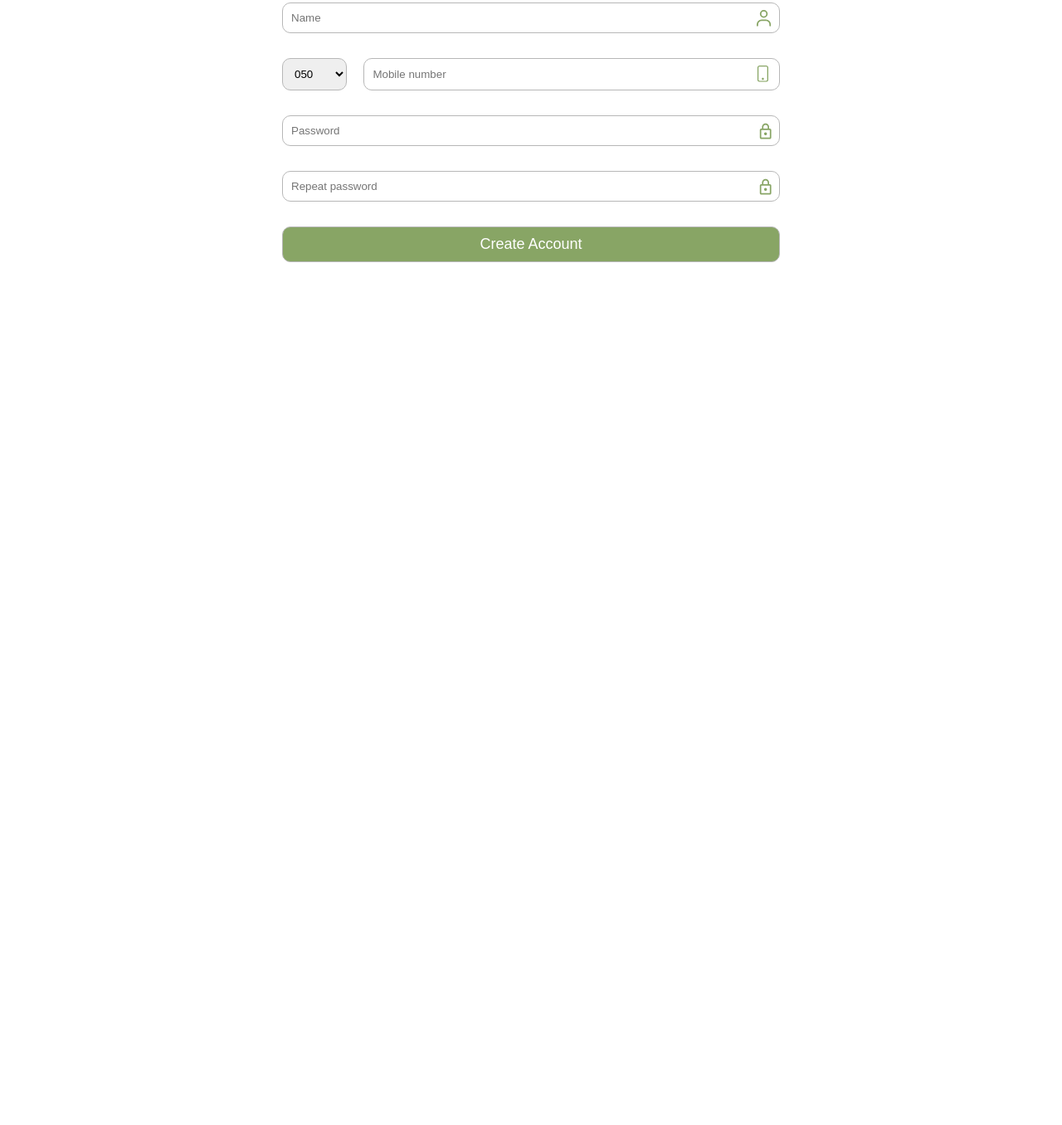
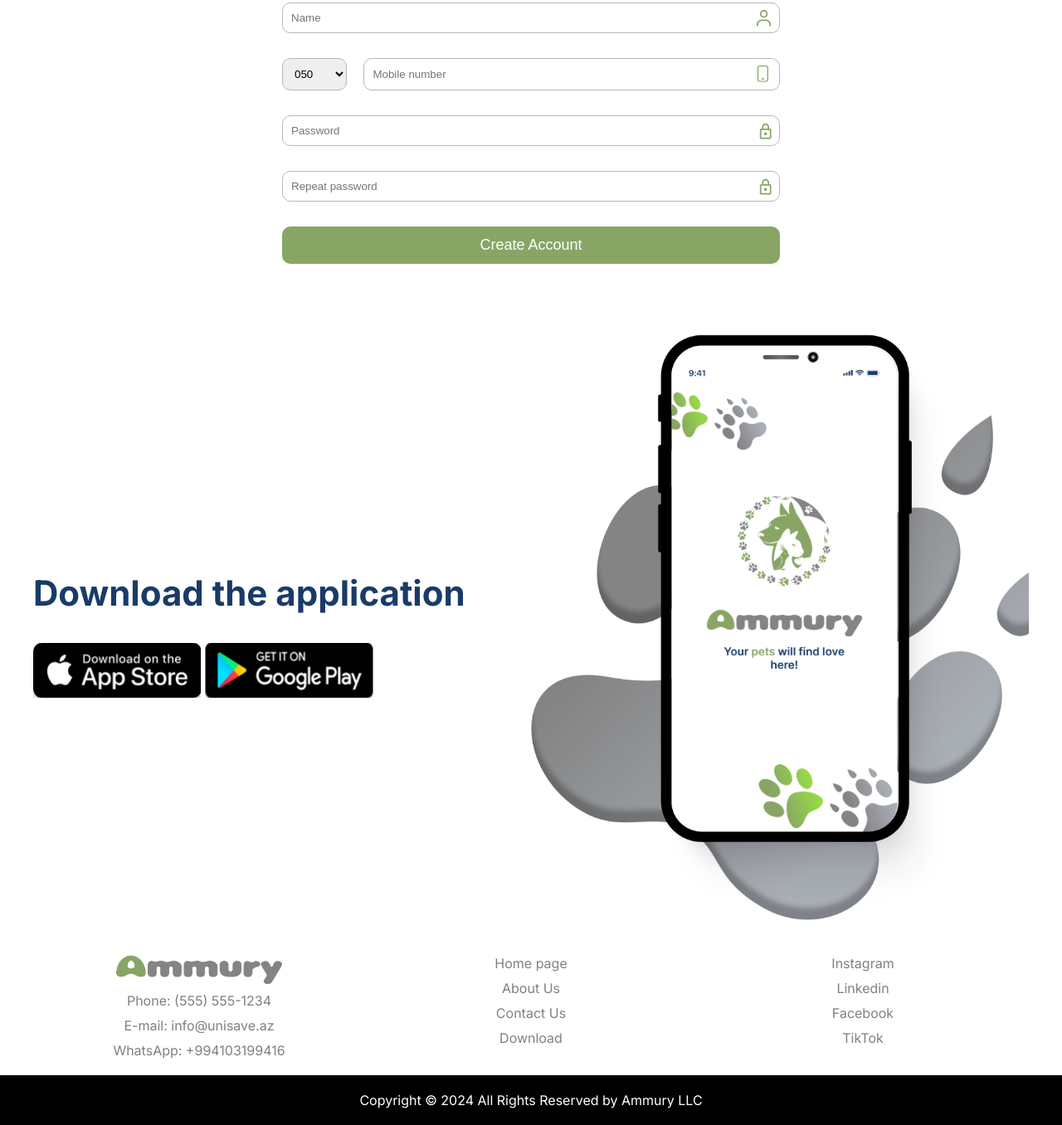
Before and after one commit to emilka1337/Ammury, a plain HTML site: page index.html in a window 1280 px wide. Shown: the part 2658-4014 px from the top of the page at 83% size. Before the commit the page ends 3054 px from the top, so only its background shows below. Drawn offline with nearby package versions, Linux system fonts and the light colour scheme.

Commit message:
footer added

```diff
--- a/index.html
+++ b/index.html
@@ -162,6 +162,49 @@
             </div>
         </form>
     </section>
+
+    <section class="download">
+        <div class="download-container">
+            <div class="left">
+                <h2>Download the application</h2>
+                <div class="app-links">
+                    <a href="#"><img src="./img/Link apple.png" alt="App Store Link"></a>
+                    <a href="#"><img src="./img/Link google.png" alt="Google Play Link"></a>
+                </div>
+            </div>
+            <div class="right">
+                <img src="./img/Group 36.png" alt="">
+                <img src="./img/Vector.png" alt="">
+            </div>
+        </div>
+    </section>
+
+    <footer>
+        <div class="links">
+            <ul>
+                <li><img src="./img/Ammury.png" alt=""></li>
+                <li><a href="tel:5555551234">Phone: (555) 555-1234</a></li>
+                <li><a href="mailto:info@unisave.az">E-mail: info@unisave.az</a></li>
+                <li><a href="#">WhatsApp: +994103199416</a></li>
+            </ul>
+            <ul>
+                <li><a href="#">Home page</a></li>
+                <li><a href="#">About Us</a></li>
+                <li><a href="#">Contact Us</a></li>
+                <li><a href="#">Download</a></li>
+            </ul>
+            <ul>
+                <!-- Вставить сюда иконки -->
+                <li><a href="#">Instagram</a></li>
+                <li><a href="#">Linkedin</a></li>
+                <li><a href="#">Facebook</a></li>
+                <li><a href="#">TikTok</a></li>
+            </ul>
+        </div>
+        <div class="copyright">
+            <p>Copyright © 2024 All Rights Reserved by Ammury LLC</p>
+        </div>
+    </footer>
 </body>
 
 </html>
--- a/scss/_about.scss
+++ b/scss/_about.scss
@@ -60,10 +60,6 @@
         @media screen and (max-width: 992px) {
             width: 95%;
 
-            // .section-name h2 {
-            //     margin-bottom: 0;
-            // }
-
             .card {
                 flex-direction: column-reverse !important;
 
--- a/scss/_contact-us.scss
+++ b/scss/_contact-us.scss
@@ -19,6 +19,14 @@ section.contact-us {
                 padding: 10px;
                 border: 1px solid #b7b7b7;
                 border-radius: 10px;
+
+                &::placeholder {
+                    transition: 300ms;
+                }
+
+                &:active::placeholder {
+                    transform: translateX(-100%);
+                }
             }
 
             &:nth-child(2) {
@@ -36,6 +44,14 @@ section.contact-us {
                 color: #fff;
                 font-size: 18px;
                 cursor: pointer;
+                border: 2px solid $accentColor;
+                transition: 300ms;
+
+                &:hover {
+                    background: #fff;
+                    color: $accentColor;
+                }
+
             }
 
             img {
--- /dev/null
+++ b/scss/_download.scss
@@ -0,0 +1,53 @@
+.download {
+    .download-container {
+        width: 1200px;
+        margin: auto;
+        display: flex;
+
+        .left {
+            width: 50%;
+            display: flex;
+            flex-direction: column;
+            justify-content: center;
+
+            h2 {
+                font-size: 42px;
+            }
+        }
+
+        .right {
+            width: 50%;
+            position: relative;
+
+            img {
+                max-width: 100%;
+            }
+
+            img:nth-child(2) {
+                position: absolute;
+                top: 20px;
+                right: 0;
+                z-index: -1;
+            }
+        }
+
+        @media screen and (max-width: 992px){
+            width: 95%;
+
+            .right {
+                display: none;
+            }
+
+            .left {
+                width: 100%;
+                text-align: center;
+                padding-bottom: 40px;
+
+                a {
+                    display: inline-block;
+                    margin-bottom: 20px;
+                }
+            }
+        }
+    }
+}
--- /dev/null
+++ b/scss/_footer.scss
@@ -0,0 +1,64 @@
+footer {
+    .links {
+        width: 1200px;
+        margin: auto;
+        padding-bottom: 20px;
+        padding-top: 50px;
+        display: flex;
+        justify-content: space-between;
+
+        ul {
+            margin: 0;
+            padding: 0;
+            list-style: none;
+            width: calc(100% / 3);
+
+            li {
+                display: flex;
+                justify-content: center;
+                margin-bottom: 10px;
+
+                &:last-child {
+                    margin-bottom: 0;
+                }
+            }
+
+            &:nth-child(1) {
+                justify-content: flex-start !important;
+            }
+
+            &:nth-child(2) {
+                justify-content: flex-end !important;
+            }
+
+            a {
+                display: block;
+                text-decoration: none;
+                color: #808080;
+            }
+
+            img {
+                width: 50%;
+            }
+        }
+
+        @media screen and (max-width: 992px) {
+            width: 95%;
+
+            img {
+                width: 100% !important;
+            }
+        }
+    }
+
+    .copyright {
+        background: #000;
+        text-align: center;
+        padding: 20px 0px;
+
+        p {
+            color: #fff;
+            margin: 0;
+        }
+    }
+}
--- a/scss/styles.scss
+++ b/scss/styles.scss
@@ -38,3 +38,5 @@ h1, h2, h3, h4, h5, h6, p, label, a {
 @import "./hero";
 @import "./about";
 @import "./contact-us";
+@import "./download";
+@import "./footer";
```
Also changed, not shown: img/Group 36.png (added), img/Vector.png (added), scss/styles.css, 1 other file.
